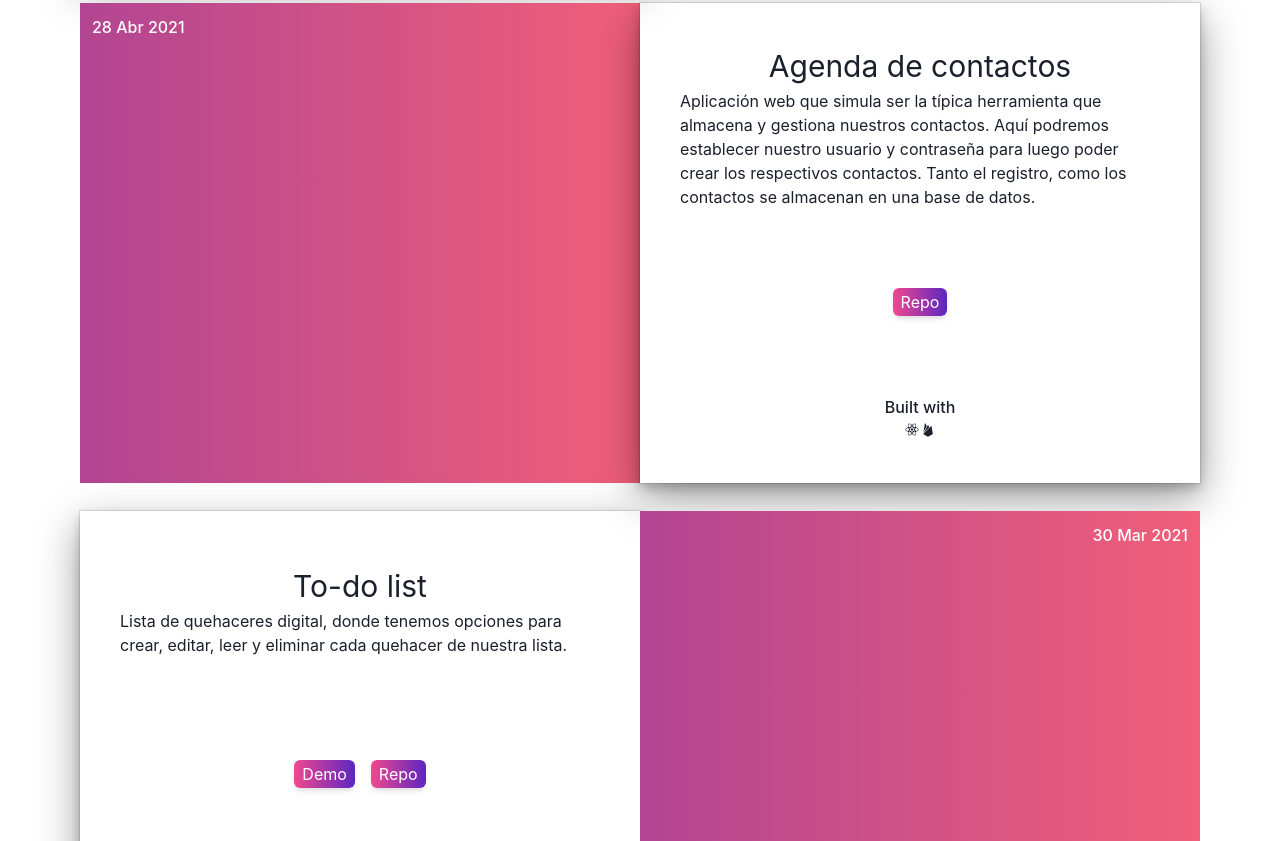
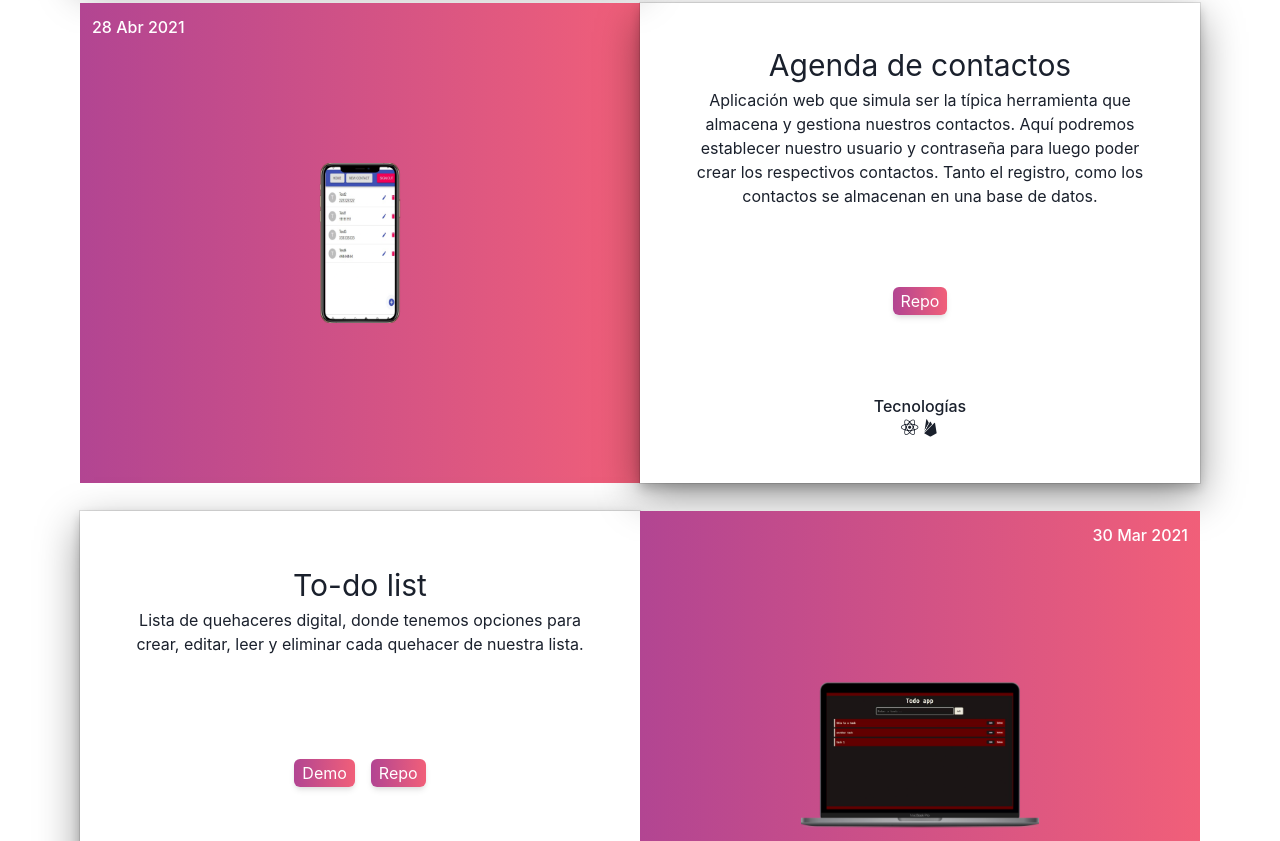
Before and after one commit to facuNorie/PortfolioV2, a React (Vite) app: page / in a window 1280 px wide. Shown: the part 2359-3200 px from the top of the page. Built offline with nearby package versions, Linux system fonts and the light colour scheme; no server answers.

Commit message:
Changing colors

```diff
--- a/src/components/Cards/index.jsx
+++ b/src/components/Cards/index.jsx
@@ -1,13 +1,24 @@
 import React from 'react';
-import { Box, Text, Button, useColorMode, Flex, Link } from '@chakra-ui/react';
+import { Box, Text, Flex, Link, Image } from '@chakra-ui/react';
 
-export default function Card({ title, date, image, description, order, link }) {
-  const { colorMode } = useColorMode();
-  let bgCard = colorMode === 'dark' ? 'black' : 'white';
+export default function Card({
+  title,
+  date,
+  image,
+  description,
+  order,
+  link,
+  icons,
+}) {
   return (
-    <Flex w='100%' my={7} h='60vh'>
+    <Flex
+      w='100%'
+      my={7}
+      h={{ base: 'auto', md: '60vh' }}
+      direction={{ base: 'column', md: 'row' }}
+    >
       <Box
-        w='50%'
+        w={{ base: '100%', md: '50%' }}
         display='flex'
         flexDirection='column'
         justifyContent='space-around'
@@ -18,7 +29,9 @@ export default function Card({ title, date, image, description, order, link }) {
           <Text fontSize='3xl' textAlign='center'>
             {title}
           </Text>
-          <Text px={10}>{description}</Text>
+          <Text px={10} textAlign='center'>
+            {description}
+          </Text>
         </Box>
 
         <Box>
@@ -29,7 +42,7 @@ export default function Card({ title, date, image, description, order, link }) {
               href={link.demo}
               color='white'
               isExternal
-              bgGradient='linear(to-r,#f0488e,#5D26C1)'
+              bgGradient='linear(to-r,#B24592,#F15F79)'
               px={2}
               py={1}
               mx={2}
@@ -46,7 +59,7 @@ export default function Card({ title, date, image, description, order, link }) {
             href={link.repo}
             color='white'
             isExternal
-            bgGradient='linear(to-r,#f0488e,#5D26C1)'
+            bgGradient='linear(to-r,#B24592,#F15F79)'
             px={2}
             py={1}
             mx={2}
@@ -60,26 +73,36 @@ export default function Card({ title, date, image, description, order, link }) {
           </Link>
         </Box>
         <Box>
-          <Text fontWeight='500'>Built with</Text>
+          <Text fontWeight='500'>Tecnologías</Text>
           <div style={{ textAlign: 'center' }}>
-            <i className='bx bxl-react'></i>
-            <i className='bx bxl-firebase'></i>
+            {icons.map((icon) => {
+              return (
+                <i
+                  className={`bx bxl-${icon}`}
+                  key={icon}
+                  style={{ fontSize: '1.3rem' }}
+                ></i>
+              );
+            })}
           </div>
         </Box>
       </Box>
       <Box
-        w='50%'
+        w={{ base: '100%', md: '50%' }}
         bgGradient='linear(to-r,#B24592,#F15F79)'
-        order={order ? '-1' : '1'}
+        order={{ base: '-1', md: order ? '-1' : '1' }}
       >
         <Text
-          textAlign={order ? 'start' : 'end'}
+          textAlign={{ base: 'end', md: order ? 'start' : 'end' }}
           fontWeight='500'
           color='white'
           p={3}
         >
           {date}
         </Text>
+        <Box display='flex' h='80%' alignItems='center' justifyContent='center'>
+          <Image src={image} alt={title} h='160' />
+        </Box>
       </Box>
     </Flex>
   );
```
